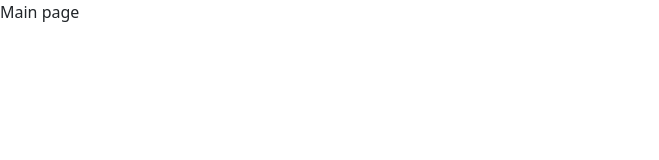
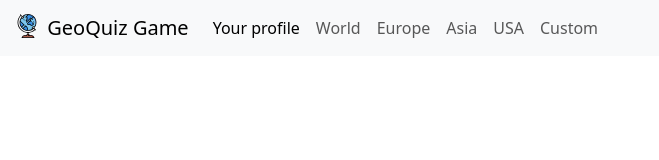
Before and after one commit to marklukin/MapQuest, a website: page public/index.html in a window 1280 px wide. Shown: the whole page, without its empty margins (0-659 px from the left). Drawn offline with nearby package versions, Linux system fonts and the light colour scheme.

Commit message:
feat: implemented navigation bar

```diff
--- a/public/index.html
+++ b/public/index.html
@@ -7,6 +7,39 @@
     <link href="https://cdn.jsdelivr.net/npm/bootstrap@5.3.5/dist/css/bootstrap.min.css" rel="stylesheet" integrity="sha384-SgOJa3DmI69IUzQ2PVdRZhwQ+dy64/BUtbMJw1MZ8t5HZApcHrRKUc4W0kG879m7" crossorigin="anonymous">
   </head>
   <body>
-    Main page
+  <nav class="navbar sticky-top navbar-expand-lg navbar-light bg-light">
+    <div class="container-fluid">
+      <a class="navbar-brand" href="#">
+          <img src="assets/geography-global.svg" alt="" width="30" height="24" class="d-inline-block align-text-top">
+          GeoQuiz Game
+      </a>
+      <button class="navbar-toggler" type="button" data-bs-toggle="collapse" data-bs-target="#navbarSupportedContent" aria-controls="navbarSupportedContent" aria-expanded="false" aria-label="Toggle navigation">
+        <span class="navbar-toggler-icon"></span>
+      </button>
+      <div class="collapse navbar-collapse" id="navbarSupportedContent">
+        <ul class="navbar-nav me-auto mb-2 mb-lg-0">
+          <li class="nav-item">
+            <a class="nav-link active" aria-current="page" href="#">Your profile</a>
+          </li>
+          <li class="nav-item">
+            <a class="nav-link" aria-current="page" href="#">World</a>
+          </li>
+          <li class="nav-item">
+            <a class="nav-link" aria-current="page" href="#">Europe</a>
+          </li>
+          <li class="nav-item">
+            <a class="nav-link" aria-current="page" href="#">Asia</a>
+          </li>
+          <li class="nav-item">
+            <a class="nav-link" aria-current="page" href="#">USA</a>
+          </li>
+          <li class="nav-item">
+            <a class="nav-link" aria-current="page" href="#">Custom</a>
+          </li>
+        </ul>
+      </div>
+    </div>
+  </nav>
+  <script src="https://cdn.jsdelivr.net/npm/bootstrap@5.3.5/dist/js/bootstrap.bundle.min.js" integrity="sha384-k6d4wzSIapyDyv1kpU366/PK5hCdSbCRGRCMv+eplOQJWyd1fbcAu9OCUj5zNLiq" crossorigin="anonymous"></script>
   </body>
 </html>
```
Also changed, not shown: public/assets/geography-global.svg (added).
